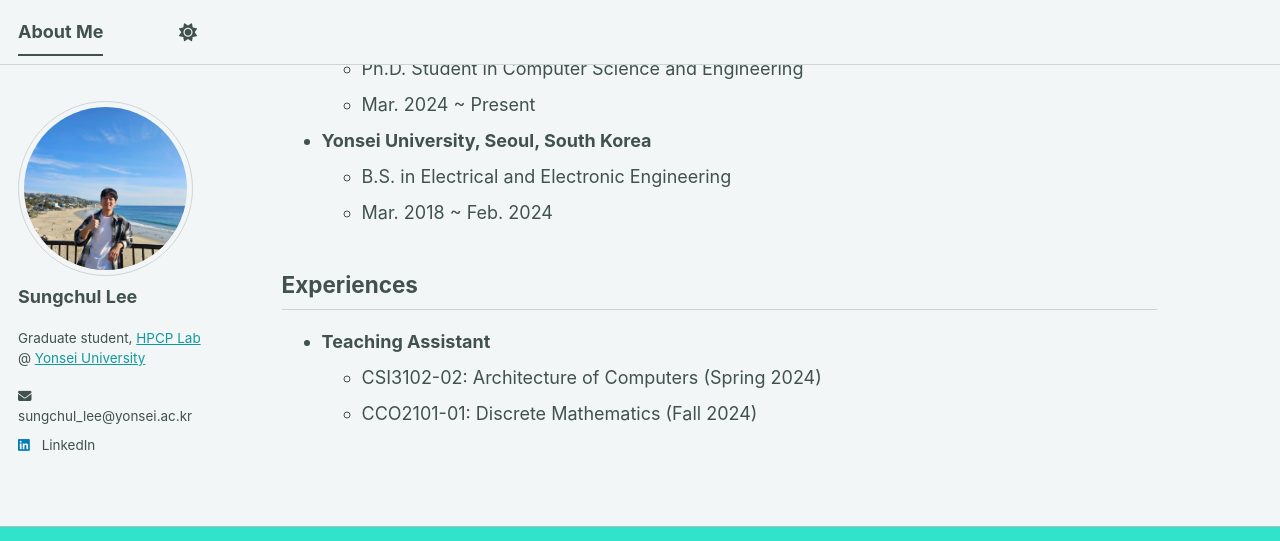
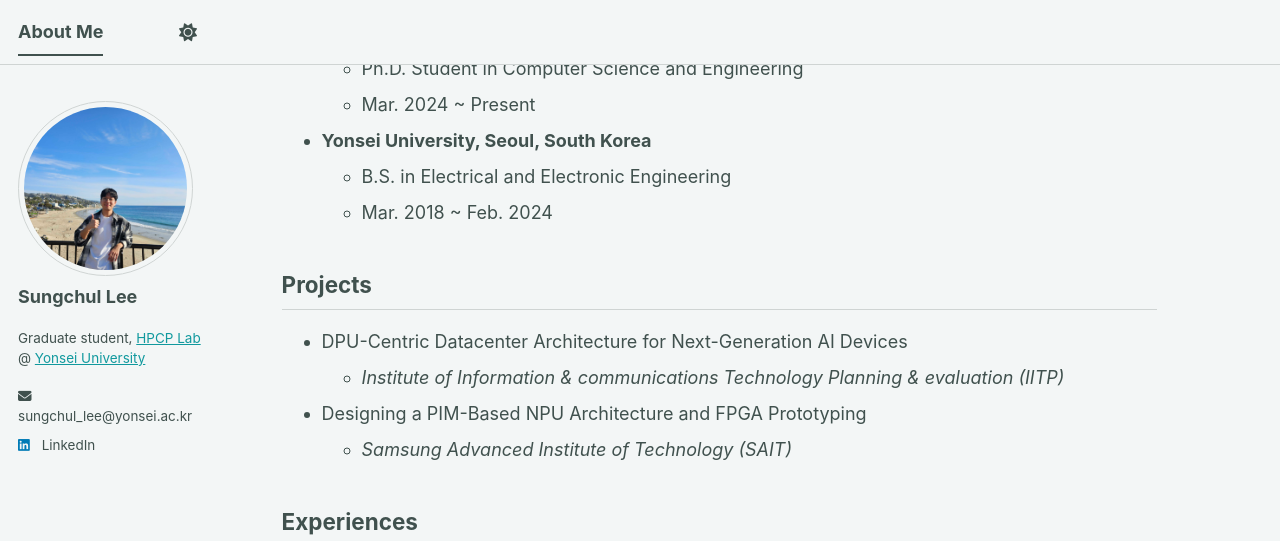
Before and after one commit to Sungchul99/Sungchul99.github.io, a Jekyll site: the page built from _pages/about.md, in a window 1280 px wide and 900 px high, scrolled down 954 px, cut to the strip 0-541 px from the top of the window. Built offline with Jekyll 4.4.1, drawn with Linux system fonts in a browser that asks for light colours; a script bundle is joined from its source files by our own code; library files that are not in the unit come from our copies.

Commit message:
Add Projects

```diff
--- a/_pages/about.md
+++ b/_pages/about.md
@@ -48,6 +48,13 @@
   * Mar. 2018 ~ Feb. 2024
 
 
+## Projects
+* DPU-Centric Datacenter Architecture for Next-Generation AI Devices
+  * *Institute of Information & communications Technology Planning & evaluation (IITP)*
+* Designing a PIM-Based NPU Architecture and FPGA Prototyping
+  * *Samsung Advanced Institute of Technology (SAIT)*
+
+
 ## Experiences
 * **Teaching Assistant**
   * CSI3102-02: Architecture of Computers (Spring 2024)
```
Also changed, not shown: other parts of _pages/about.md (+3 -3 lines).
